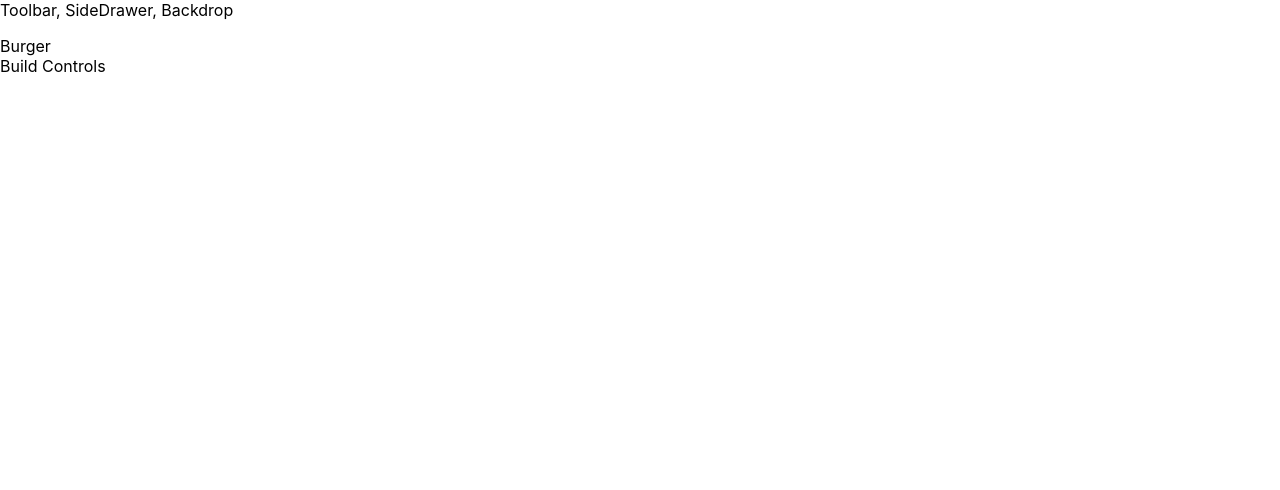
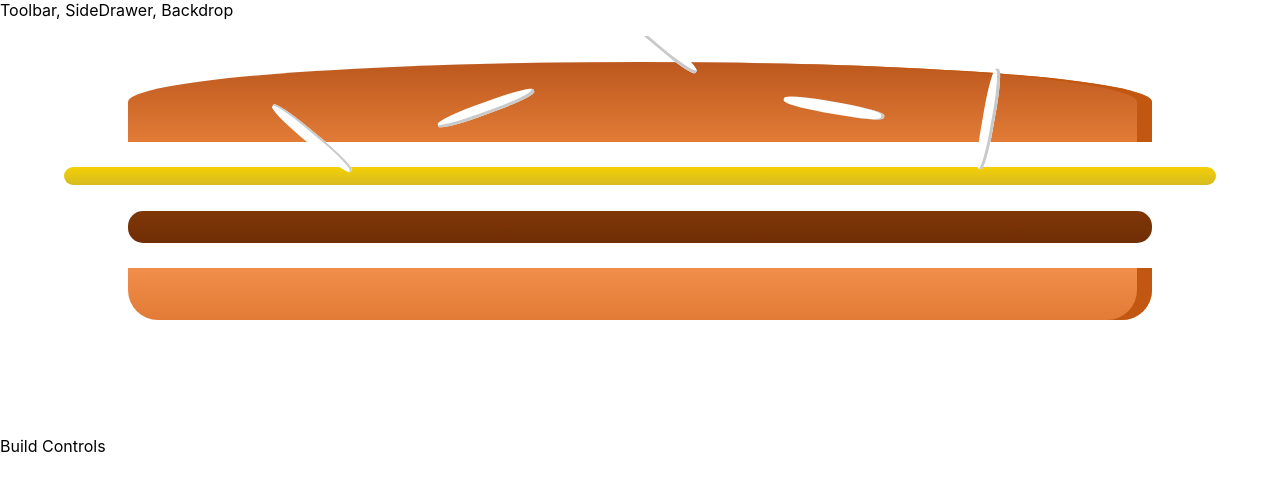
Before and after one commit to alirezaebg/BurgerBuilderApp, a React (Create React App) app: page / in a window 1280 px wide. Shown: the top 490 px of the page. Built offline with nearby package versions, Linux system fonts and the light colour scheme.

Commit message:
Add burger ingredient to Burger plus styling

```diff
--- a/src/Styles.module.css
+++ b/src/Styles.module.css
@@ -1,5 +1,16 @@
 .Content {
     margin-top: 16px;
+}
+
+/* burger */
+.Burger {
+    width: 100%;
+    margin: auto;
+    height: 400px;
+    overflow: scroll;
+    text-align: center;
+    font-size: 1.2rem;
+    font-weight: bold;
 }
 
 /* burger ingredient styles */
--- a/src/components/Burger.js
+++ b/src/components/Burger.js
@@ -0,0 +1,16 @@
+import React from 'react'
+import styles from '../Styles.module.css'
+import BurgerIngredient from "./BurgerIngredient"
+
+const Burger = (props) => {
+    return (
+        <div className={styles.Burger}>
+            <BurgerIngredient type="bread-top" />
+            <BurgerIngredient type="cheese" />
+            <BurgerIngredient type="meat" />
+            <BurgerIngredient type="bread-bottom" />
+        </div>
+    )
+}
+
+export default Burger;
--- a/src/containers/BurgerBuilder.js
+++ b/src/containers/BurgerBuilder.js
@@ -1,12 +1,11 @@
 import { Component, Fragment } from "react";
+import Burger from "../components/Burger";
 
 class BurgerBuilder extends Component {
     render() {
         return (
             <Fragment>
-                <div>
-                    Burger
-                </div>
+                <Burger />
                 <div>
                     Build Controls
                 </div>
```
